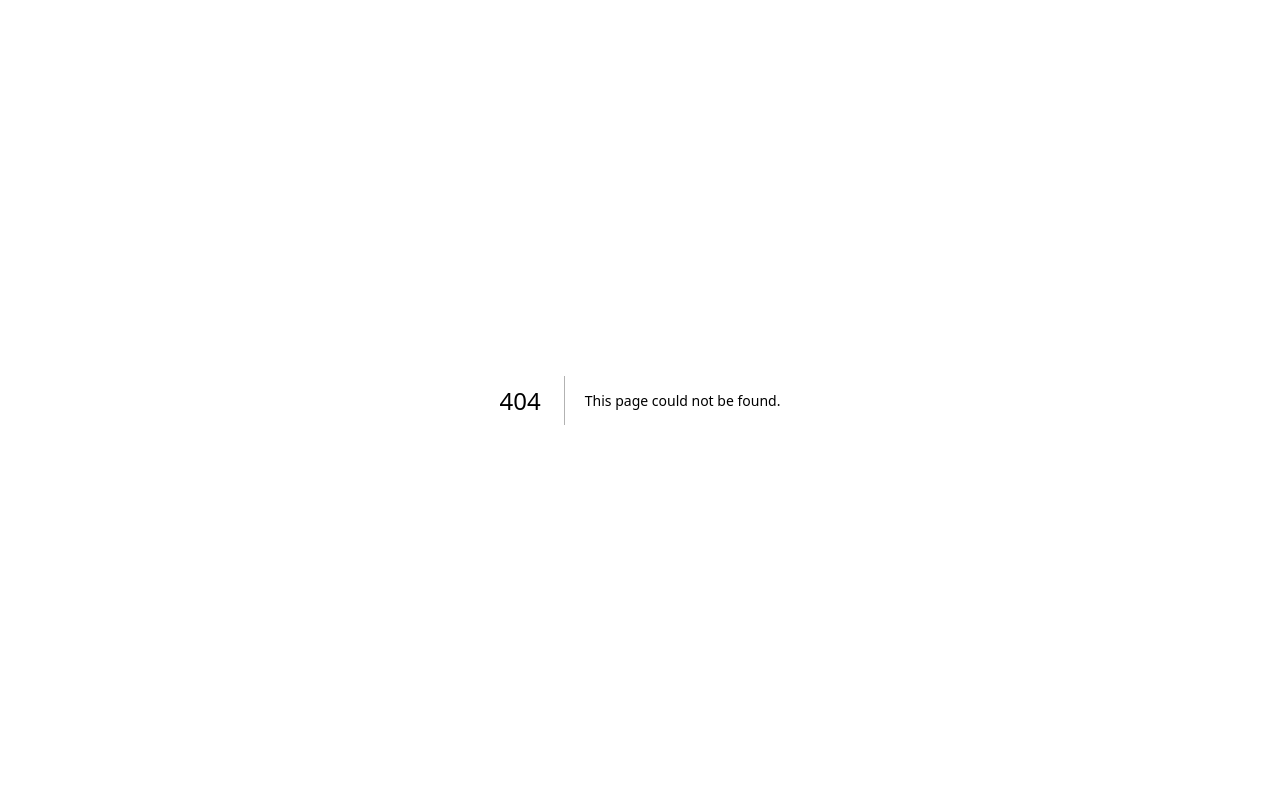
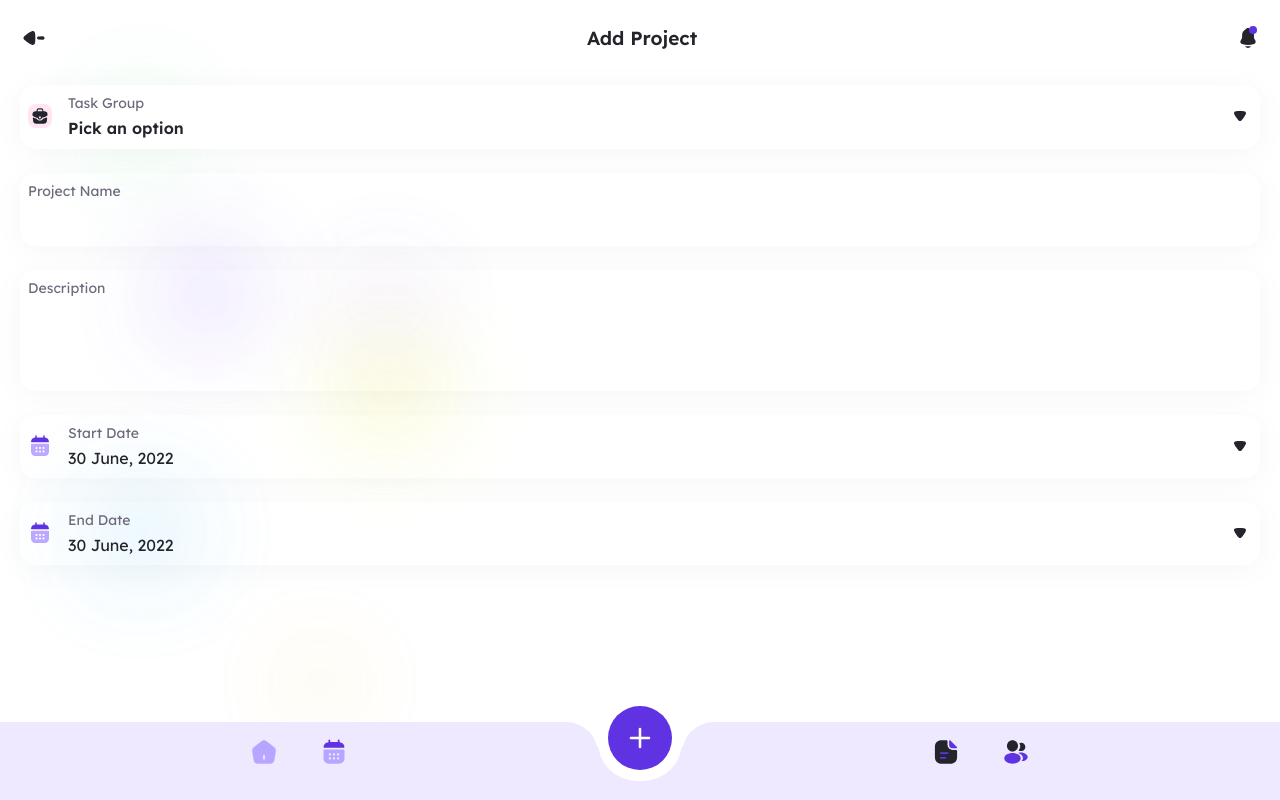
Before and after one commit to Yasin-Fathollahi/smart-notes, a Next.js app: page /add-project in a window 1280 px wide. Before the commit this address had no page. Built offline with nearby package versions, Linux system fonts and the light colour scheme.

Commit message:
bulit the reusable input elements for drop down, long/short text, date input (doesn't work yet) and the /add project page is almost complete

```diff
--- /dev/null
+++ b/app/(app-pages)/add-project/page.tsx
@@ -0,0 +1,30 @@
+import Header from '@/app/components/headers/regular-header';
+import DateInput from '@/app/components/date-input';
+import Select from '@/app/components/UI/inputs/select';
+import TextInput from '@/app/components/UI/inputs/text';
+
+export default function AddProject() {
+  return (
+    <div>
+      <Header heading="Add Project" />
+      <main>
+        <form action="" className="flex flex-col gap-6 relative">
+          <Select
+            id="sdfas"
+            label="Task Group"
+            options={['Work', 'Personal', 'School']}
+            colorName="pink"
+          />
+          <TextInput id="project-name" label="Project Name" length="short" />
+          <TextInput
+            id="project-description"
+            label="Description"
+            length="long"
+          />
+          <DateInput label="Start Date" />
+          <DateInput label="End Date" />
+        </form>
+      </main>
+    </div>
+  );
+}
--- a/app/components/UI/inputs/select.tsx
+++ b/app/components/UI/inputs/select.tsx
@@ -1,15 +1,22 @@
 'use client';
 import { Activity, useState } from 'react';
-import Image from 'next/image';
-import arrowDown from '../../../public/icons/Iconly/Bold/Arrow - Down 2.svg';
+import ChevronDown from '@/public/icons/Arrow - Down 2.svg';
+import CardIcon from '@/app/components/UI/icon-card';
+import BrifcaseIcon from '@/public/icons/briefcase.svg';
 
 type DropDownProps = {
   id: string;
   label: string;
+  colorName: 'yellow' | 'purple' | 'orange' | 'pink';
   options: string[];
 };
 
-export default function Select({ id, label, options }: DropDownProps) {
+export default function Select({
+  id,
+  label,
+  options,
+  colorName,
+}: DropDownProps) {
   const [isOpen, setIsOpen] = useState(false);
   const [selected, setSelected] = useState<string>('Pick an option');
 
@@ -24,7 +31,9 @@ export default function Select({ id, label, options }: DropDownProps) {
   }
 
   return (
-    <div className="input bg-gray-300/30 relative min-h-16">
+    <>
+      <div className="min-h-16"></div>
+      <div className="input absolute left-0 w-full min-h-16 bg-white">
         <button
           type="button"
           id={id}
@@ -36,17 +45,22 @@ export default function Select({ id, label, options }: DropDownProps) {
           onClick={handleToggle}
           className="absolute top-0 left-0 w-full select-option h-16 cursor-pointer"
         />
-      <div className="flex justify-between">
-        <div className="flex gap-3">
-          <Image src={arrowDown} alt="task-icon" width={24} height={24} />
+        <div className="flex justify-between items-center">
+          <div className="flex gap-4 items-center">
+            <CardIcon
+              colorName={colorName}
+              size="sm"
+              hasBg
+              icon={BrifcaseIcon}
+            />
             <div className="flex flex-col items-start gap-0.5">
-            <label htmlFor={id} className="input-label text-[#b7b5be]">
+              <label htmlFor={id} className="input-label ">
                 {label}
               </label>
-            <p>{selected}</p>
+              <p className="text-body-base font-body-semibold">{selected}</p>
             </div>
           </div>
-        <Image src={arrowDown} alt="arrow down" width={24} height={24} />
+          <ChevronDown width={24} height={24} />
         </div>
         <Activity mode={isOpen ? 'visible' : 'hidden'}>
           <ul id="listbox" role="listbox" className={`options-list mt-2`}>
@@ -55,7 +69,7 @@ export default function Select({ id, label, options }: DropDownProps) {
                 key={opt}
                 role="option"
                 aria-selected={selected === opt}
-              className={`select-option ${selected === opt && 'bg-blue-300'}`}
+                className={`select-option ${selected === opt && 'bg-primary-light rounded-input'}`}
                 onClick={handleSelect.bind(null, opt)}
               >
                 {opt}
@@ -64,35 +78,6 @@ export default function Select({ id, label, options }: DropDownProps) {
           </ul>
         </Activity>
       </div>
+    </>
   );
 }
-
-/*
-<div className="input flex justify-between items-center border-2 border-solid border-white relative">
-      <div className="flex">
-        <div className="flex items-center">
-          <Image src={arrowDown} alt="arrow down" width={24} height={24} />
-        </div>
-        <div className="flex flex-col">
-          <label htmlFor={id} className="input-label">
-            {label}
-          </label>
-          <p>title</p>
-        </div>
-      </div>
-      <div className="w-6 h-6 flex justify-center items-center">
-        <Image src={arrowDown} alt="arrow down" width={24} height={24} />
-      </div>
-      <select
-        id={id}
-        className="opacity-0 w-full h-full absolute bottom-0 left-0 cursor-pointer"
-      >
-        {children}
-        <option value="" className="">
-          opt1
-        </option>
-        <option value="">opt2</option>
-        <option value="">opt3</option>
-      </select>
-    </div>
-*/
--- a/app/components/UI/inputs/text.tsx
+++ b/app/components/UI/inputs/text.tsx
@@ -6,14 +6,22 @@ type TextInputProps = {
 
 export default function TextInput({ id, label, length }: TextInputProps) {
   return (
-    <div className="input text-black flex flex-col gap-3 text-left">
+    <div className="input text-text-default flex flex-col gap-3 text-left">
       <label htmlFor={id} className="input-label">
         {label}
       </label>
       {length === 'short' ? (
-        <input id={id} type="text" className="focus:outline-primary " />
+        <input
+          id={id}
+          type="text"
+          className="focus:outline-primary-semi-light"
+        />
       ) : (
-        <textarea id={id} rows={3} />
+        <textarea
+          id={id}
+          rows={3}
+          className="focus:outline-primary-semi-light resize-none"
+        />
       )}
     </div>
   );
--- /dev/null
+++ b/app/components/date-input.tsx
@@ -0,0 +1,21 @@
+import ChevronDown from '@/public/icons/Arrow - Down 2.svg';
+import Calender from '@/public/icons/calendar.svg';
+
+export default function DateInput({ label }: { label: string }) {
+  return (
+    <div className="input flex justify-between items-center">
+      <div className="flex items-center gap-4">
+        <Calender
+          width={24}
+          height={24}
+          className="fill-primary-semi-light/80"
+        />
+        <div className="flex flex-col items-start gap-0.5">
+          <p className="input-label">{label}</p>
+          <p className="text-body-base font-body-regular">30 June, 2022</p>
+        </div>
+      </div>
+      <ChevronDown width={24} height={24} />
+    </div>
+  );
+}
--- a/app/components/navigation.tsx
+++ b/app/components/navigation.tsx
@@ -40,8 +40,12 @@ export default function Nav() {
         </li>
         <li className="tab-fab flex items-center">
           <div className="top">
-            <Link href="#" className="add-button" aria-label="Add Task">
-              <AddIcon width={28} height={28} />
+            <Link
+              href="/add-project"
+              className="add-button"
+              aria-label="Add Project"
+            >
+              <AddIcon width={36} height={36} />
             </Link>
           </div>
         </li>
--- a/app/globals.css
+++ b/app/globals.css
@@ -246,7 +246,7 @@
   }
 
   .select-option {
-    @apply p-p-select-option cursor-pointer border-t-black border-t-2;
+    @apply p-p-select-option cursor-pointer;
   }
 
   .input-label {
```
Lines whose indentation alone changed are shown as unchanged.
